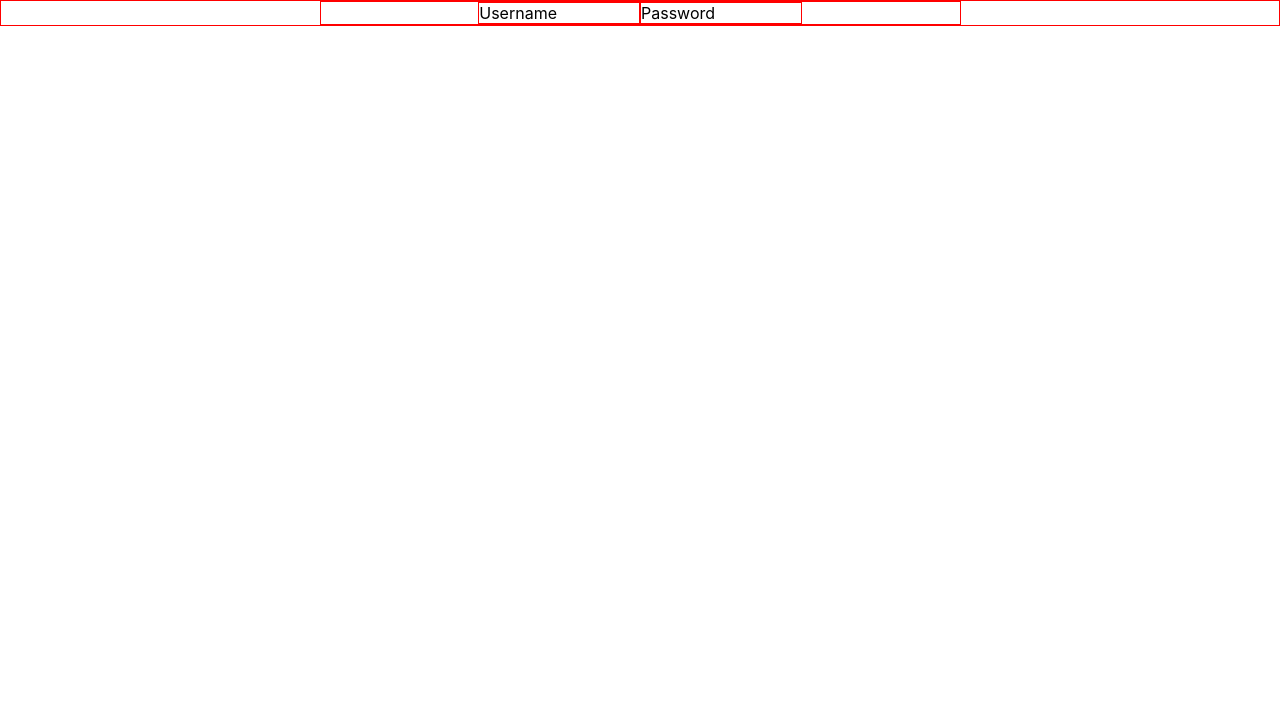
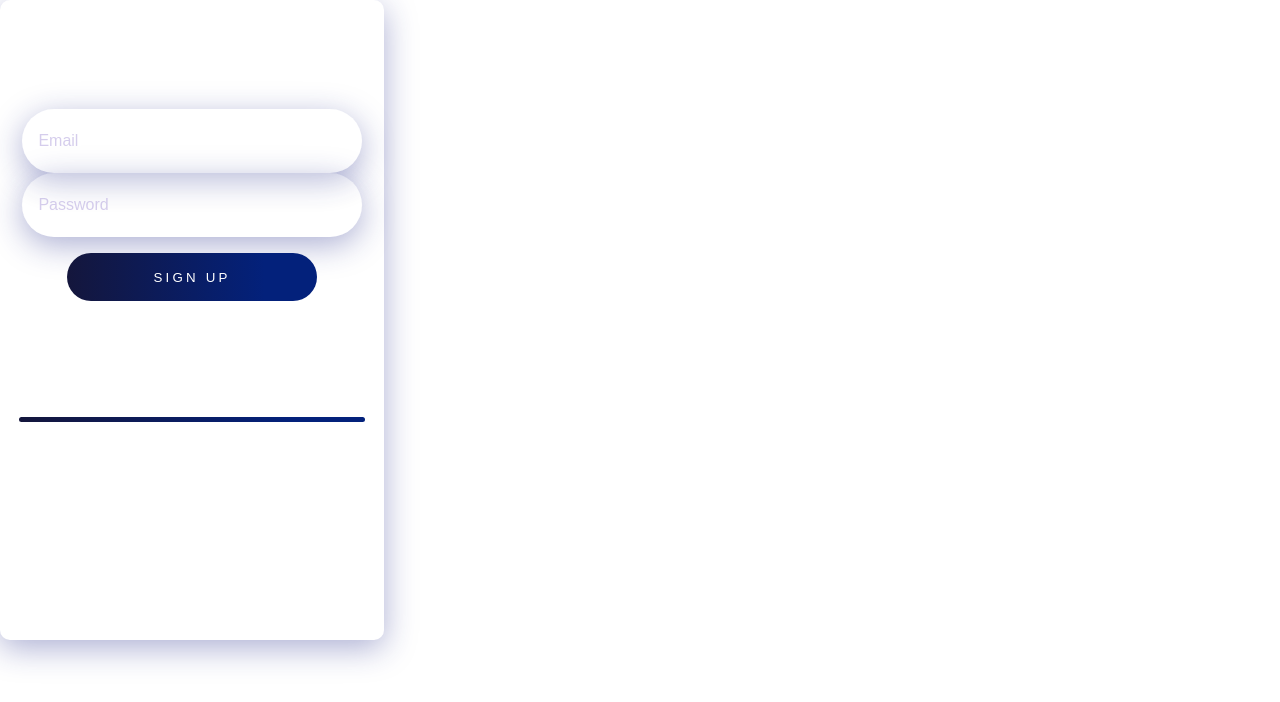
Before and after one commit to jason-ng-zq99/GetThatBread, a React (Create React App) app: page / in a window 1280 px wide. Shown: the top 702 px of the page. Built offline with nearby package versions, Linux system fonts and the light colour scheme.

Commit message:
login page

```diff
--- /dev/null
+++ b/src/components/ButtonComponent.tsx
@@ -0,0 +1,10 @@
+import react from "React";
+import { StyledButton } from "./styles/ButtonComponent.styled";
+
+type Props = {
+  content: string;
+};
+
+export default function Button(prop: Props) {
+  return <StyledButton>{prop.content}</StyledButton>;
+}
--- /dev/null
+++ b/src/components/InputComponent.tsx
@@ -0,0 +1,11 @@
+import react from "React";
+import { StyledInput } from "./styles/InputComponent.styled";
+
+type Props = {
+  type: string;
+  placeholder: string;
+};
+
+export default function Input(prop: Props) {
+  return <StyledInput type={prop.type} placeholder={prop.placeholder} />;
+}
--- /dev/null
+++ b/src/components/styles/ButtonComponent.styled.ts
@@ -0,0 +1,13 @@
+import styled from "styled-components";
+
+export const StyledButton = styled.button`
+  background: linear-gradient(to right, #14163c 0%, #03217b 79%);
+  text-transform: uppercase;
+  letter-spacing: 0.2rem;
+  width: 65%;
+  height: 3rem;
+  border: none;
+  color: white;
+  border-radius: 2rem;
+  cursor: pointer;
+`;
--- /dev/null
+++ b/src/components/styles/InputComponent.styled.ts
@@ -0,0 +1,26 @@
+import styled from "styled-components";
+
+export const StyledInput = styled.input`
+  background: rgba(255, 255, 255, 0.15);
+  box-shadow: 0 8px 32px 0 rgba(31, 38, 135, 0.37);
+  border-radius: 2rem;
+  width: 80%;
+  height: 3rem;
+  padding: 1rem;
+  border: none;
+  outline: none;
+  color: #3c354e;
+  font-size: 1rem;
+  font-weight: bold;
+  &:focus {
+    display: inline-block;
+    box-shadow: 0 0 0 0.2rem #b9abe0;
+    backdrop-filter: blur(12rem);
+    border-radius: 2rem;
+  }
+  &::placeholder {
+    color: #b9abe099;
+    font-weight: 100;
+    font-size: 1rem;
+  }
+`;
--- a/src/pages/MainPage/MainPage.styled.ts
+++ b/src/pages/MainPage/MainPage.styled.ts
@@ -1,19 +1,98 @@
-import styled from 'styled-components'
+import styled from "styled-components";
 
 export const MainContainer = styled.div`
-  border: 1px solid red;
   display: flex;
+  align-items: center;
+  flex-direction: column;
+  height: 80vh;
+  width: 30vw;
+  background: rgba(255, 255, 255, 0.15);
+  box-shadow: 0 8px 32px 0 rgba(31, 38, 135, 0.37);
+  backdrop-filter: blur(8.5px);
+  -webkit-backdrop-filter: blur(8.5px);
+  border-radius: 10px;
+  color: #ffffff;
+  text-transform: uppercase;
+  letter-spacing: 0.4rem;
+  @media only screen and (max-width: 320px) {
+    width: 80vw;
+    height: 90vh;
+    hr {
+      margin-bottom: 0.3rem;
+    }
+    h4 {
+      font-size: small;
+    }
+  }
+  @media only screen and (min-width: 360px) {
+    width: 80vw;
+    height: 90vh;
+    h4 {
+      font-size: small;
+    }
+  }
+  @media only screen and (min-width: 411px) {
+    width: 80vw;
+    height: 90vh;
+  }
+
+  @media only screen and (min-width: 768px) {
+    width: 80vw;
+    height: 80vh;
+  }
+  @media only screen and (min-width: 1024px) {
+    width: 70vw;
+    height: 50vh;
+  }
+  @media only screen and (min-width: 1280px) {
+    width: 30vw;
+    height: 80vh;
+  }
+`;
+
+export const WelcomeText = styled.h2`
+  margin: 3rem 0 2rem 0;
+`;
+
+export const InputContainer = styled.div`
+  display: flex;
+  flex-direction: column;
+  justify-content: space-around;
+  align-items: center;
+  height: 20%;
+  width: 100%;
+`;
+
+export const ButtonContainer = styled.div`
+  margin: 1rem 0 2rem 0;
+  width: 100%;
+  display: flex;
+  align-items: center;
   justify-content: center;
-`
+`;
 
-export const LoginContainer = styled.div`
+export const LoginWith = styled.h5`
+  cursor: pointer;
+`;
+
+export const HorizontalRule = styled.hr`
+  width: 90%;
+  height: 0.3rem;
+  border-radius: 0.8rem;
+  border: none;
+  background: linear-gradient(to right, #14163c 0%, #03217b 79%);
+  background-color: #ebd0d0;
+  margin: 1.5rem 0 1rem 0;
+  backdrop-filter: blur(25px);
+`;
+
+export const IconsContainer = styled.div`
   display: flex;
-  justify-content: center;
-  border: 1px solid red;
-  width: 50%;
-`
+  justify-content: space-evenly;
+  margin: 2rem 0 3rem 0;
+  width: 80%;
+`;
 
-export const LoginComponent = styled.div`
-  border: 1px solid red;
-  width: 25%;
-`
+export const ForgotPassword = styled.h4`
+  cursor: pointer;
+`;
--- a/src/pages/MainPage/MainPage.tsx
+++ b/src/pages/MainPage/MainPage.tsx
@@ -1,15 +1,34 @@
-import React from 'react';
-import { MainContainer, LoginContainer, LoginComponent } from './MainPage.styled';
+import React from "react";
+import {
+  MainContainer,
+  InputContainer,
+  WelcomeText,
+  ButtonContainer,
+  LoginWith,
+  HorizontalRule,
+  IconsContainer,
+  ForgotPassword,
+} from "./MainPage.styled";
+import Input from "../../components/InputComponent";
+import Button from "../../components/ButtonComponent";
 
 const MainPage = () => {
   return (
     <MainContainer>
-        <LoginContainer>
-          <LoginComponent>Username</LoginComponent>
-          <LoginComponent>Password</LoginComponent>
-        </LoginContainer>
+      <WelcomeText>Welcome</WelcomeText>
+      <InputContainer>
+        <Input type="text" placeholder="Email" />
+        <Input type="password" placeholder="Password" />
+      </InputContainer>
+      <ButtonContainer>
+        <Button content="Sign Up" />
+      </ButtonContainer>
+      <LoginWith>OR LOGIN WITH</LoginWith>
+      <HorizontalRule />
+      <IconsContainer></IconsContainer>
+      <ForgotPassword>Forgot Password ?</ForgotPassword>
     </MainContainer>
-  )
-}
+  );
+};
 
 export default MainPage;
```
